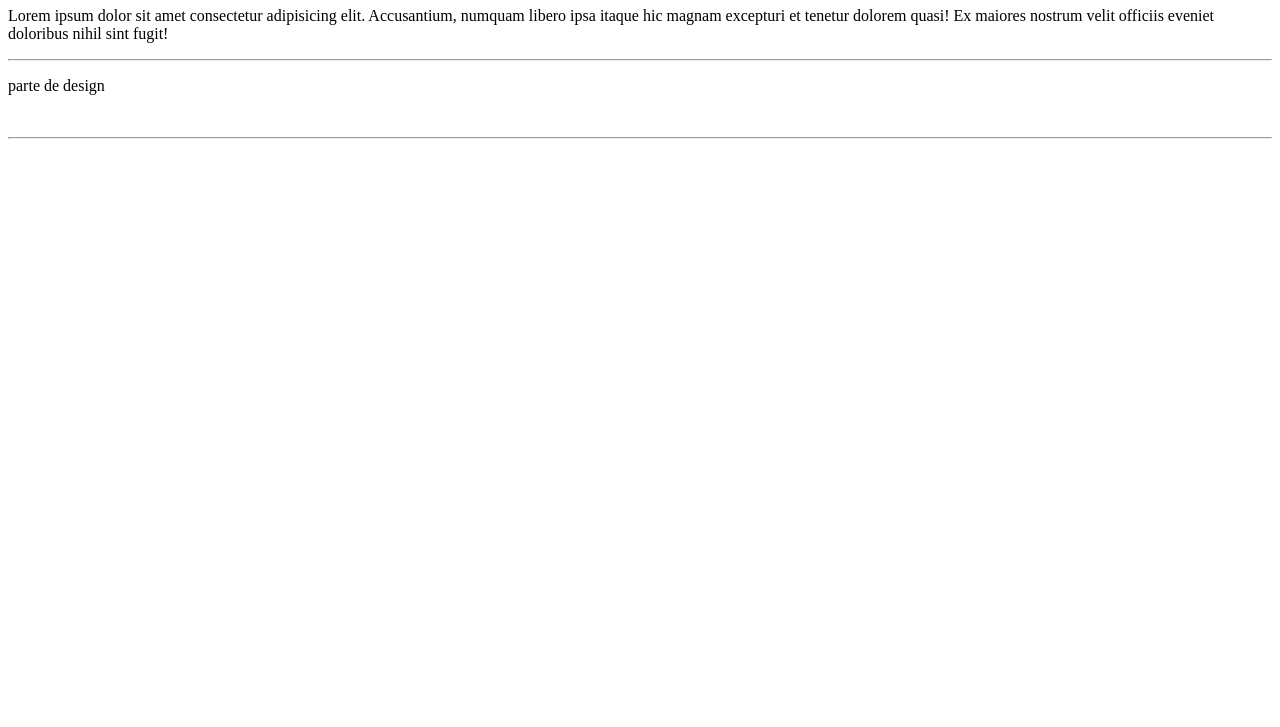
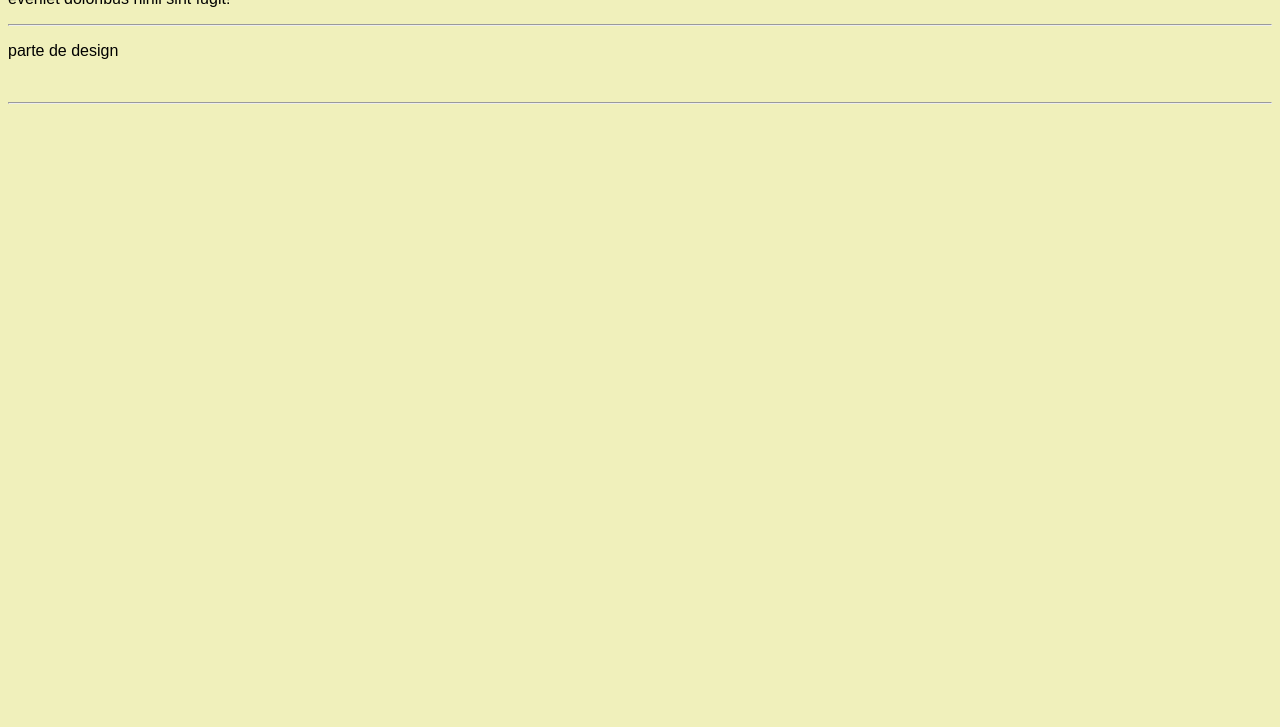
Before and after one commit to Gargui/html5-teste-repositorio-antigo, a plain HTML site: page Branchs/index.html in a window 1280 px wide. Shown: the part 73-800 px from the top of the page. Drawn offline with Linux system fonts and the light colour scheme.

Commit message:
alterando e add style

```diff
--- a/Branchs/index.html
+++ b/Branchs/index.html
@@ -5,6 +5,7 @@
     <meta http-equiv="X-UA-Compatible" content="IE=edge">
     <meta name="viewport" content="width=device-width, initial-scale=1.0">
     <title>titulo do site</title>
+    <link rel="stylesheet" href="style.css">
 </head>
 <body>
     <H1>Criando uma branch no github</H1>
--- /dev/null
+++ b/Branchs/style.css
@@ -0,0 +1,7 @@
+* {
+  font-family: Arial, Helvetica, sans-serif;
+  font-size: 16px;
+}
+body{
+    background-color:rgb(240, 240, 187)
+}
```
